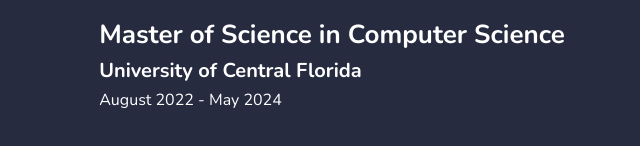
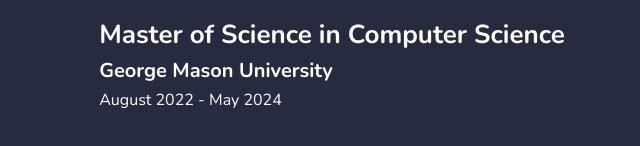
Before and after one commit to charantatineni/newportfolio, a plain HTML site: page index.html in a window 1280 px wide. Shown: the part 3386-3532 px from the top of the page, 18-658 px from the left. Drawn offline with nearby package versions, Linux system fonts and the light colour scheme.

Commit message:
Update index.html
1st updt

```diff
--- a/index.html
+++ b/index.html
@@ -190,7 +190,7 @@
             <div class="education-item">
                 <div class="education-text">
                     <h3>Master of Science in Computer Science</h3>
-                    <h4>University of Central Florida</h4>
+                    <h4>George Mason University</h4>
                     <p>August 2022 - May 2024</p>
                 </div>
                 <div class="education-logo">
```
